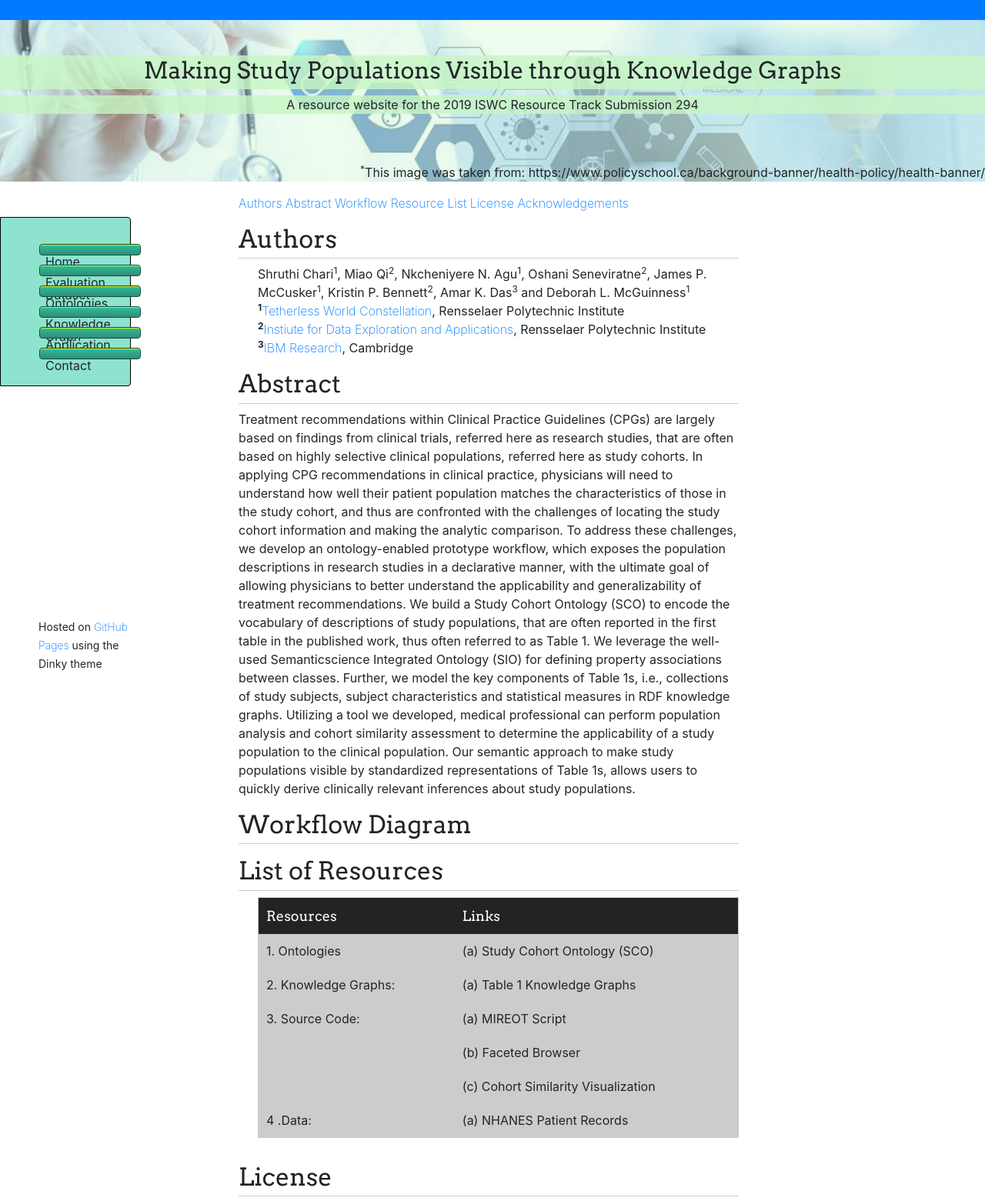
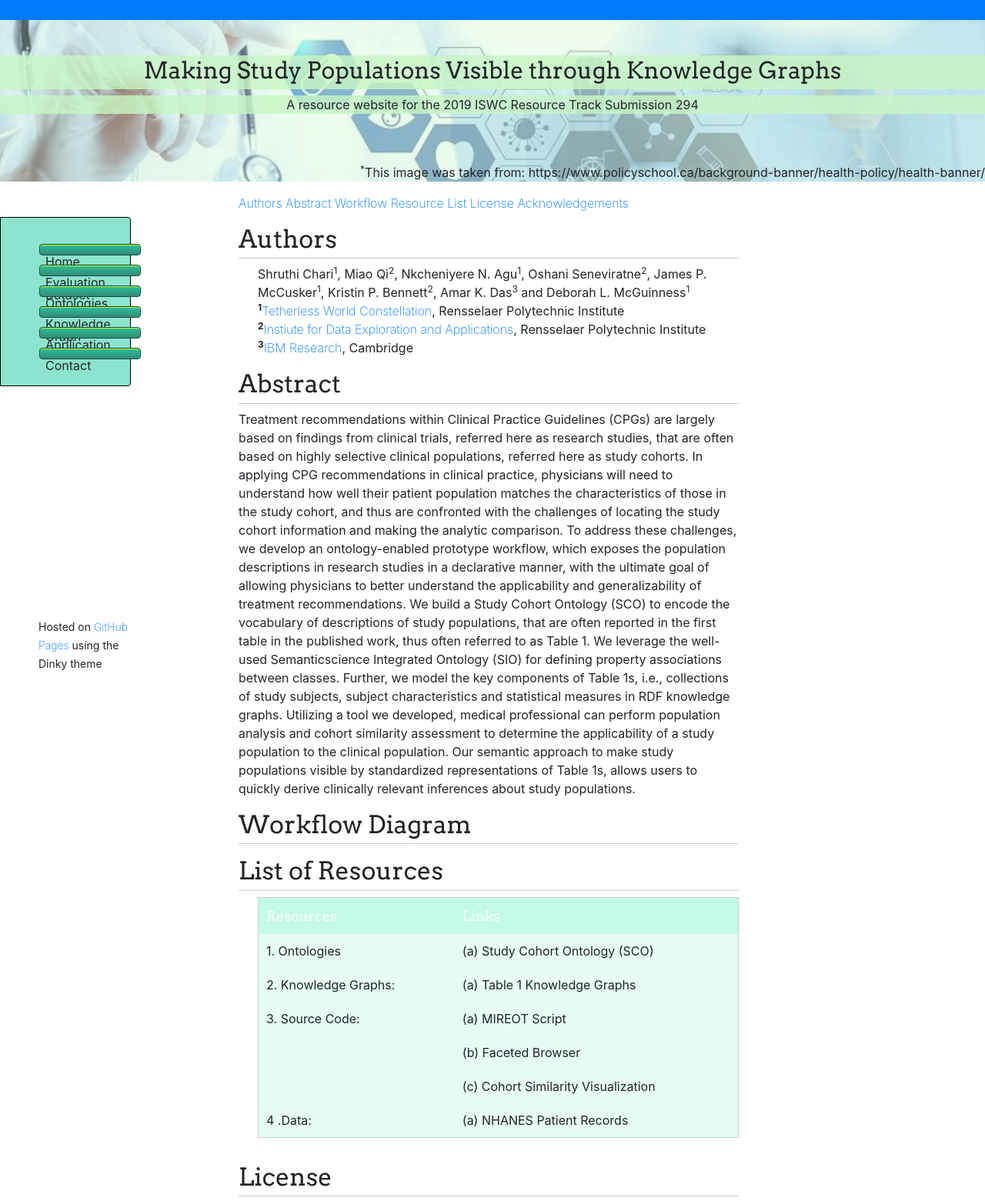
Before and after one commit to tetherless-world/study-cohort-ontology, a Jekyll site: the page built from index.md, in a window 1280 px wide. Shown: the top 1561 px of the page at 77% size. Built offline with Jekyll 4.4.1, drawn with Linux system fonts in a browser that asks for light colours; nearby versions of some CDN libraries; our own code applies the rules of GitHub Pages for plain Markdown files; library files that are not in the unit come from our copies; grey boxes are pictures that could not be loaded.

Commit message:
Update jekyll-theme-dinky.scss

```diff
--- a/_sass/jekyll-theme-dinky.scss
+++ b/_sass/jekyll-theme-dinky.scss
@@ -357,7 +357,7 @@ a small {
 }
 
 em {
-	font-style: italic;
+	font-style: iblic;
 }
 
 strong {
@@ -472,13 +472,13 @@ th {
 	font-size: 18px;
 	font-weight: normal;
   padding: 10px;
-  background: #232323;
+  background: #c3fae8;
   color: #FDFEFB;
  }
 
 td {
   padding: 10px;
-	background: #ccc;
+	background: #e6fcf5;
  }
 
 
```
